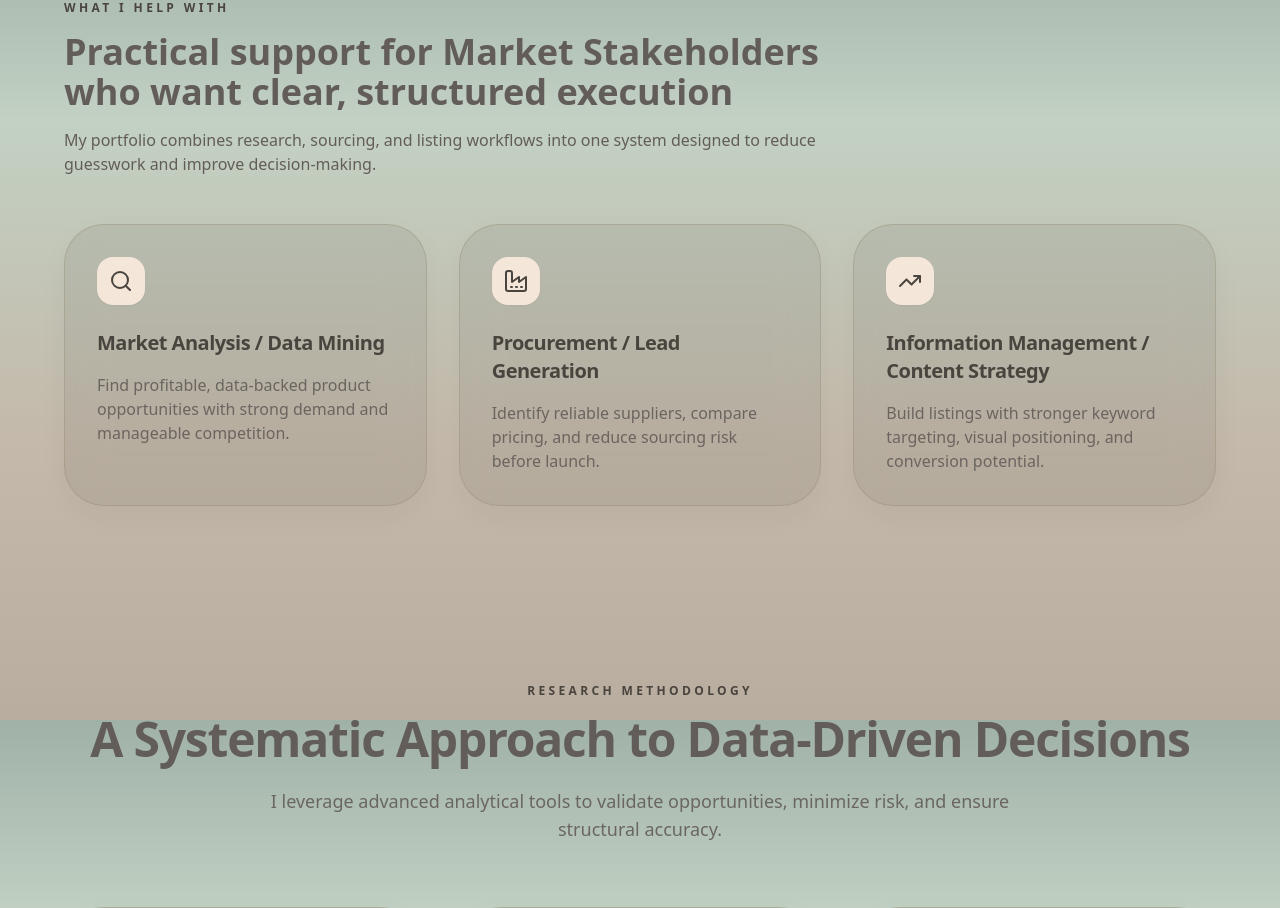
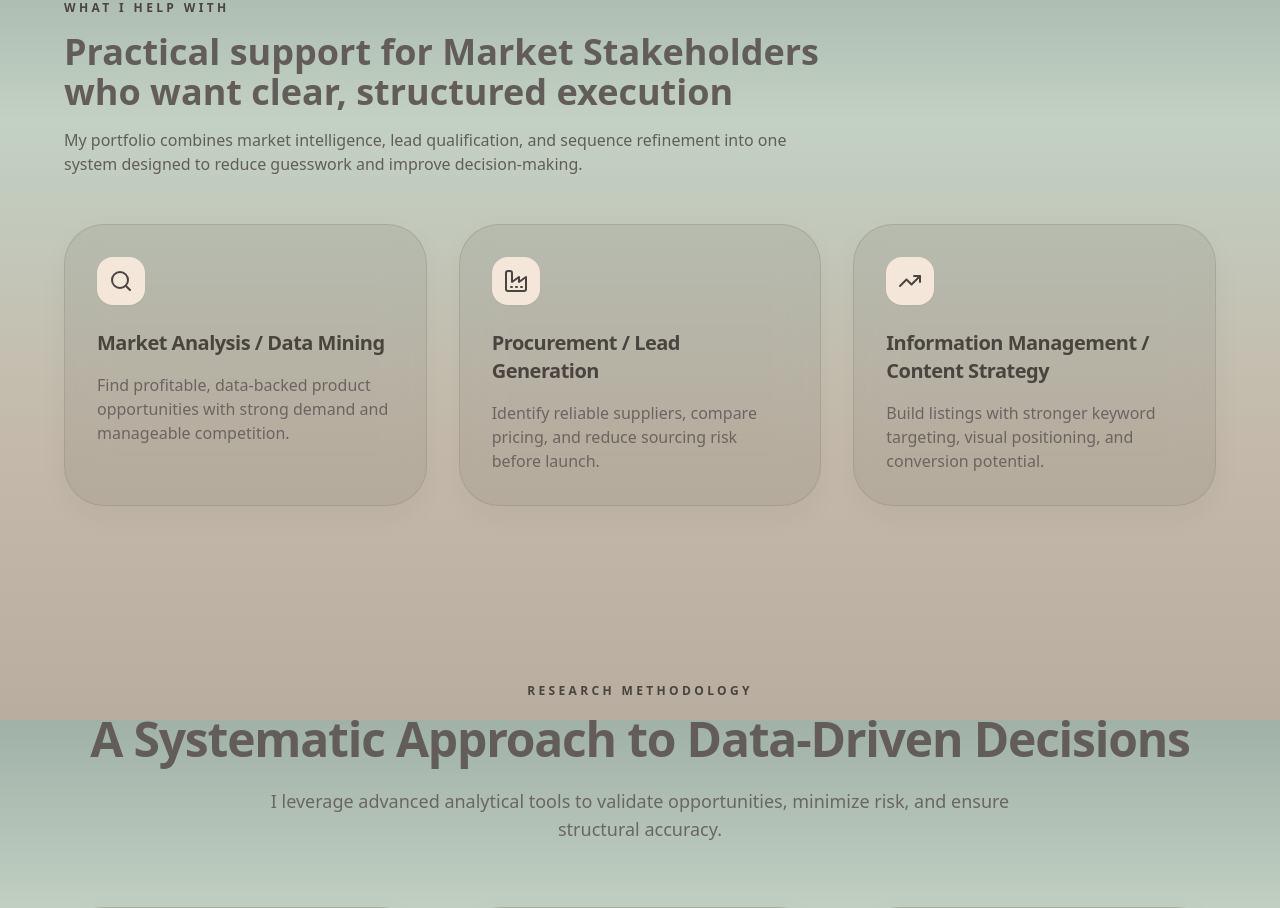
Before and after one commit to reeyoverendia-ai/FBA-Portfolio, a React (Vite) app: page / in a window 1280 px wide. Shown: the part 880-1788 px from the top of the page. Built offline with nearby package versions, Linux system fonts and the light colour scheme; the HTML template or start-up script is replaced by a standard one.

Commit message:
Update Services.jsx

```diff
--- a/src/components/Services.jsx
+++ b/src/components/Services.jsx
@@ -19,8 +19,8 @@ export default function Services() {
           </h3>
 
           <p className="text-[#635D59] leading-relaxed text-sm md:text-base">
-            My portfolio combines research, sourcing, and listing workflows into one
-            system designed to reduce guesswork and improve decision-making.
+            My portfolio combines market intelligence, lead qualification, and sequence
+            refinement into one system designed to reduce guesswork and improve decision-making.
           </p>
         </div>
 
```
